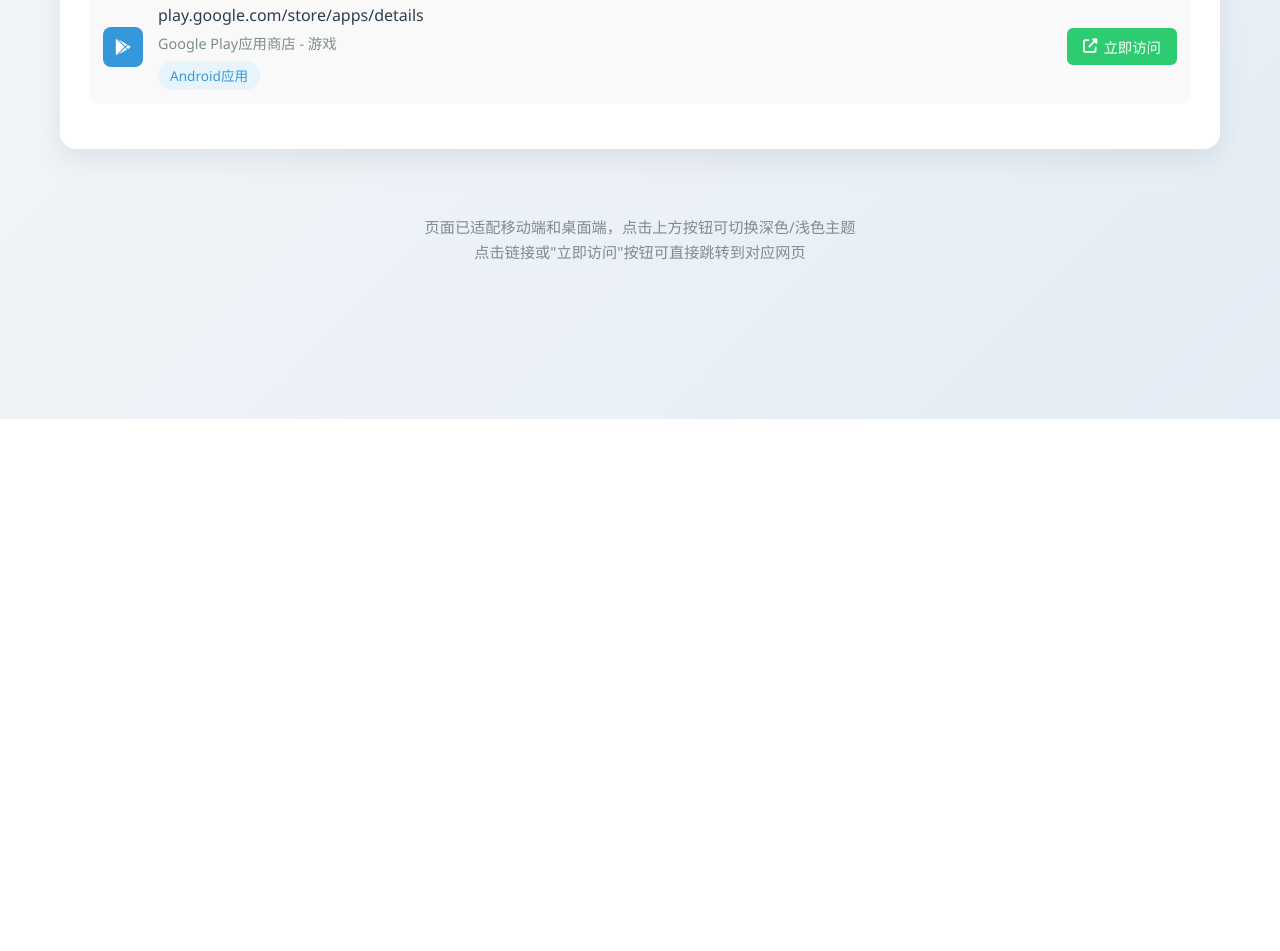
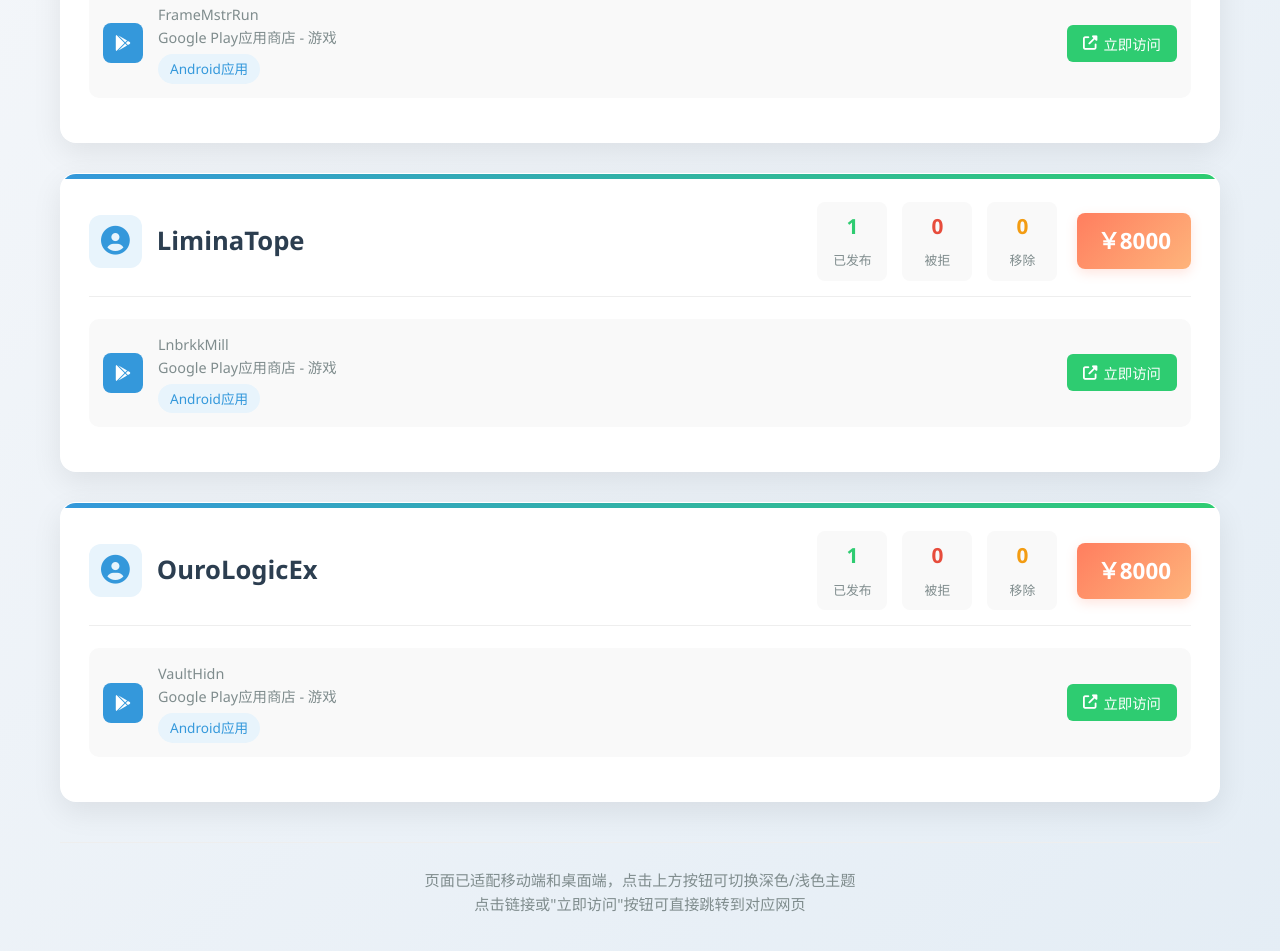
Before and after one commit to GGDeveloperCenter/GGDeveloperCenter.github.io, a plain HTML site: page account.html in a window 1280 px wide. Shown: the part 381-1332 px from the top of the page. Before the commit the page ends 800 px from the top, so only its background shows below. Drawn offline with Linux system fonts and the light colour scheme.

Commit message:
Update account.html

```diff
--- a/account.html
+++ b/account.html
@@ -1020,7 +1020,7 @@
                                 <span class="stat-label">移除</span>
                             </div>
                         </div>
-                        <div class="price-tag" data-account="VexelAegis77">￥8000</div>
+                        <div class="price-tag" data-account="Echothreademe">￥8000</div>
                     </div>
                 </div>
                 <div class="account-links">
@@ -1029,14 +1029,100 @@
                             <i class="fab fa-google-play"></i>
                         </div>
                         <div class="link-text">
-                            <a href="https://play.google.com/store/apps/details?id=com.Echothreademe.FrameMstrRun" target="_blank">
-                                https://play.google.com/store/apps/details?id=com.Echothreademe.FrameMstrRun
-                            </a>
+                            <div class="link-desc">FrameMstrRun</div>
                             <div class="link-desc">Google Play应用商店 - 游戏</div>
                             <span class="platform-tag">Android应用</span>
                         </div>
                         <div class="link-actions">
                             <button class="direct-link-btn" onclick="window.open('https://play.google.com/store/apps/details?id=com.Echothreademe.FrameMstrRun', '_blank')">
+                                <i class="fas fa-external-link-alt"></i> 立即访问
+                            </button>
+                        </div>
+                    </div>
+
+                </div>
+            </div>
+            <!-- 账号2 -->
+            <div class="account-card">
+                <div class="account-header">
+                    <div class="account-name">
+                        <i class="fas fa-user-circle"></i>
+                        <h2>LiminaTope</h2>
+                    </div>
+                    <div class="account-meta">
+                        <div class="account-stats">
+                            <div class="stat-item stat-published">
+                                <span class="stat-number">1</span>
+                                <span class="stat-label">已发布</span>
+                            </div>
+                            <div class="stat-item stat-rejected">
+                                <span class="stat-number">0</span>
+                                <span class="stat-label">被拒</span>
+                            </div>
+                            <div class="stat-item stat-removed">
+                                <span class="stat-number">0</span>
+                                <span class="stat-label">移除</span>
+                            </div>
+                        </div>
+                        <div class="price-tag" data-account="LiminaTope">￥8000</div>
+                    </div>
+                </div>
+                <div class="account-links">
+                    <div class="link-item">
+                        <div class="link-icon">
+                            <i class="fab fa-google-play"></i>
+                        </div>
+                        <div class="link-text">
+                            <div class="link-desc">LnbrkkMill</div>
+                            <div class="link-desc">Google Play应用商店 - 游戏</div>
+                            <span class="platform-tag">Android应用</span>
+                        </div>
+                        <div class="link-actions">
+                            <button class="direct-link-btn" onclick="window.open('https://play.google.com/store/apps/details?id=com.LiminaTope.LnbrkkMill', '_blank')">
+                                <i class="fas fa-external-link-alt"></i> 立即访问
+                            </button>
+                        </div>
+                    </div>
+
+                </div>
+            </div>
+            <!-- 账号3 -->
+            <div class="account-card">
+                <div class="account-header">
+                    <div class="account-name">
+                        <i class="fas fa-user-circle"></i>
+                        <h2>OuroLogicEx</h2>
+                    </div>
+                    <div class="account-meta">
+                        <div class="account-stats">
+                            <div class="stat-item stat-published">
+                                <span class="stat-number">1</span>
+                                <span class="stat-label">已发布</span>
+                            </div>
+                            <div class="stat-item stat-rejected">
+                                <span class="stat-number">0</span>
+                                <span class="stat-label">被拒</span>
+                            </div>
+                            <div class="stat-item stat-removed">
+                                <span class="stat-number">0</span>
+                                <span class="stat-label">移除</span>
+                            </div>
+                        </div>
+                        <div class="price-tag" data-account="OuroLogicEx">￥8000</div>
+                    </div>
+                </div>
+                <div class="account-links">
+                    <div class="link-item">
+                        <div class="link-icon">
+                            <i class="fab fa-google-play"></i>
+                        </div>
+                        <div class="link-text">
+                            <div class="link-desc">VaultHidn</div>
+                            <div class="link-desc">Google Play应用商店 - 游戏</div>
+                            <span class="platform-tag">Android应用</span>
+                        </div>
+                        <div class="link-actions">
+                            <button class="direct-link-btn" onclick="window.open('https://play.google.com/store/apps/details?id=com.OuroLogicEx.VaultHidn', '_blank')">
                                 <i class="fas fa-external-link-alt"></i> 立即访问
                             </button>
                         </div>
```
